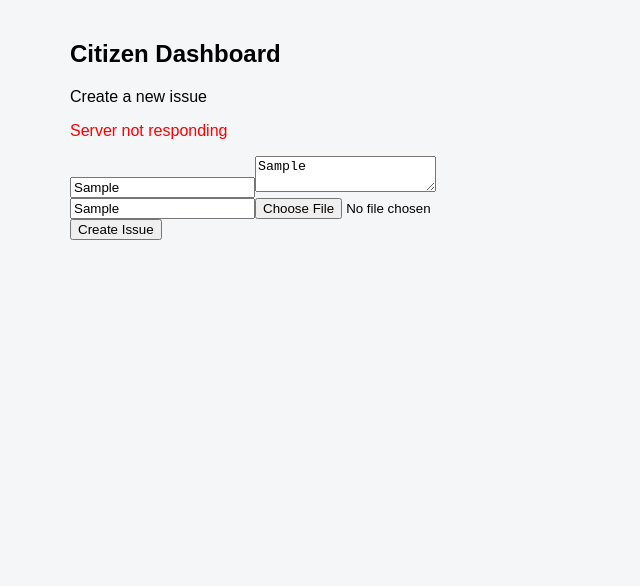
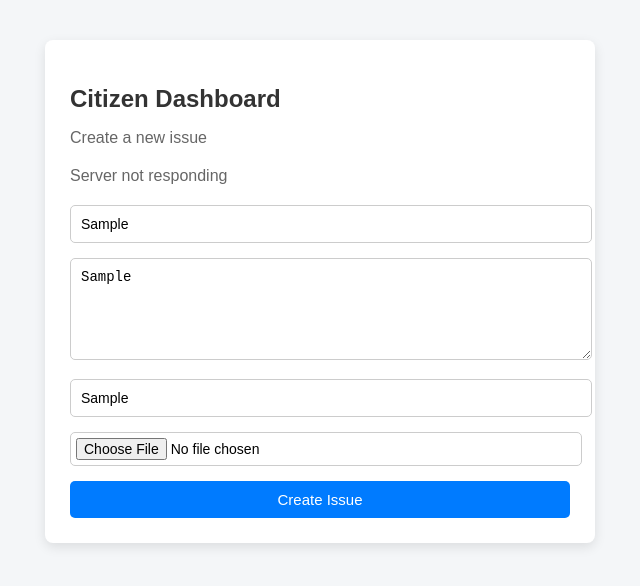
Before and after one commit to Bhargava449904/community_portal_fullstack, a React (Vite) app: page /create_issue in a window 1280 px wide. Both pictures are taken after typing "Sample", "Sample", "Sample" into the empty fields and a click on the button "Create Issue". Shown: the top 586 px of the page, without its empty margins (320-960 px from the left). Built offline with nearby package versions, Linux system fonts and the light colour scheme; no server answers.

Commit message:
citizendashboard

```diff
--- a/src/components/dashborad/Citizendash.jsx
+++ b/src/components/dashborad/Citizendash.jsx
@@ -20,16 +20,14 @@ function CitizenDash() {
       formData.append("title", title);
       formData.append("description", description);
       formData.append("location", location);
-      if (image) {
-        formData.append("image", image);
-      }
+      if (image) formData.append("image", image);
 
       const response = await fetch(
         "https://issue-portal-b46v.onrender.com/create_issue/",
         {
           method: "POST",
           body: formData,
-          credentials: "include", // IMPORTANT
+          credentials: "include",
         }
       );
 
@@ -42,25 +40,23 @@ function CitizenDash() {
 
       setSuccess("Issue created successfully ✅");
 
-      // clear form
       setTitle("");
       setDescription("");
       setLocation("");
       setImage(null);
 
     } catch (err) {
-      console.error(err);
       setError("Server not responding");
     }
   };
 
   return (
-    <div style={{ maxWidth: "500px", margin: "40px auto" }}>
+    <div className="citizen-container">
       <h2>Citizen Dashboard</h2>
       <p>Create a new issue</p>
 
-      {error && <p style={{ color: "red" }}>{error}</p>}
-      {success && <p style={{ color: "green" }}>{success}</p>}
+      {error && <p className="error-text">{error}</p>}
+      {success && <p className="success-text">{success}</p>}
 
       <form onSubmit={handleSubmit}>
         <input
```
